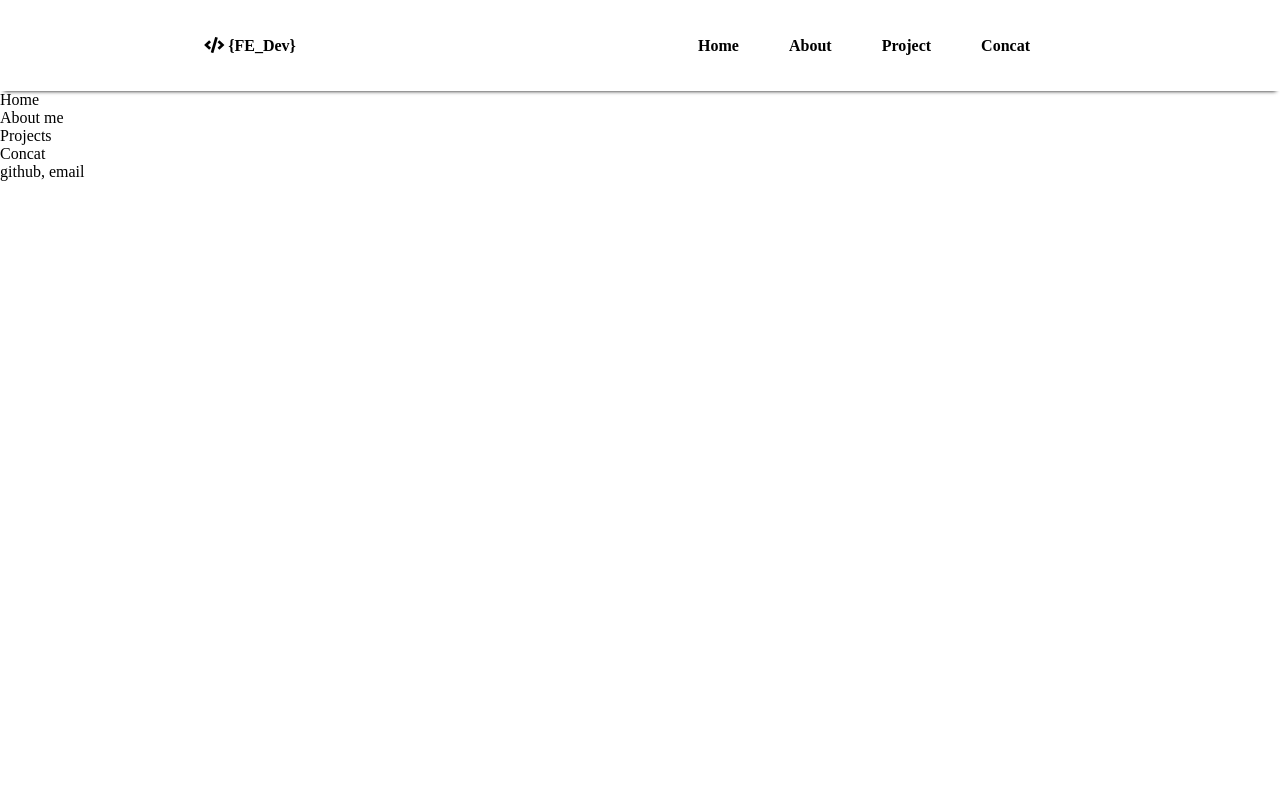
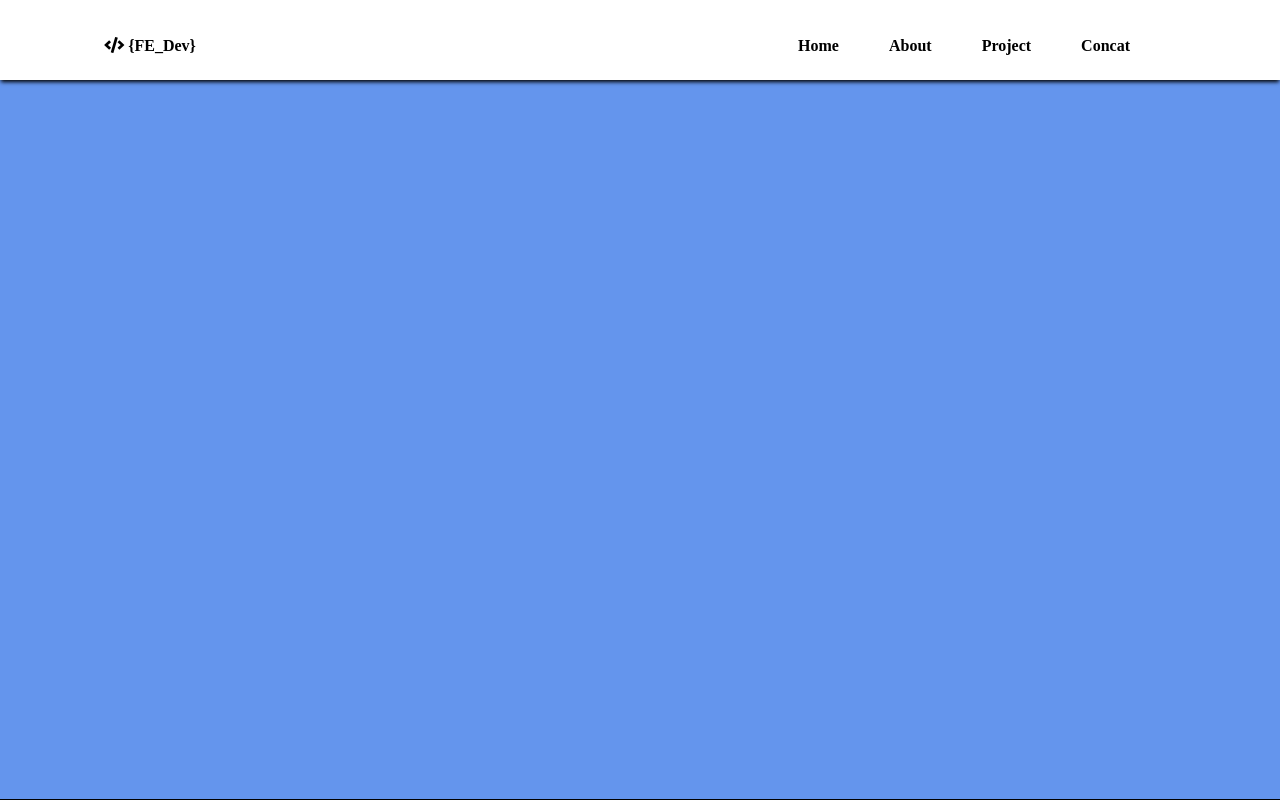
Before and after one commit to sangyun5108/sangyun5108, a plain HTML site: page index.html in a window 1280 px wide. Shown: the top 800 px of the page. Drawn offline with Linux system fonts and the light colour scheme.

Commit message:
CSS:Section
각 section의 영역을 지정해주었다.

```diff
--- a/index.html
+++ b/index.html
@@ -29,11 +29,13 @@
         <!-- Home -->
     </header>
     <main>
-        <section id="home">Home</section>
+        <section id="home">
+
+        </section>
         <section id="about">About me</section>
         <section id="project">Projects</section>
         <section id="concat">Concat</section>
     </main>
-    <footer>github, email</footer>
+    <footer id="footer">github, email</footer>
 </body>
 </html>
--- a/main.css
+++ b/main.css
@@ -8,6 +8,14 @@
   box-sizing: border-box;
   padding: 0px;
   margin: 0px;
+}
+
+html {
+  height:100vh;
+}
+
+section {
+  height: 100vh;
 }
 
 ul {
@@ -25,13 +33,16 @@ a {
 
 /* navbar */
 #navbar {
+  width: 100vw;
+  height: 10vh;
   display: flex;
   justify-content: space-between;
   background-color: var(--color-white);
-  padding: 20px 200px;
+  padding: 20px 100px;
   font-weight: var(--weight-regular);
   color: var(--color-black);
-  box-shadow: 0 4px 4px -4px black;
+  box-shadow: 0 3px 4px -1px black;
+  position: fixed;
 }
 
 .navbar__logo {
@@ -52,3 +63,27 @@ a {
   margin-right: 50px;
   line-height: 51px;
 }
+
+/* Home */
+
+#home{
+  border-bottom: 1px solid var(--color-black);
+  background-color: cornflowerblue;
+}
+
+#about{
+  background-color: cyan;
+}
+
+#project{
+  background-color: darkgray;
+}
+
+#concat {
+  background-color: darkkhaki;
+}
+
+#footer {
+  height: 10vh;
+  background-color: darkslategray;
+}
```
